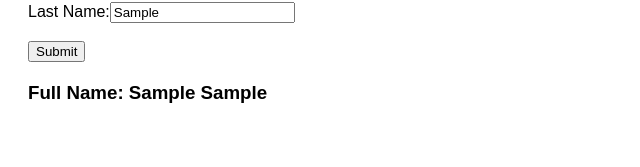
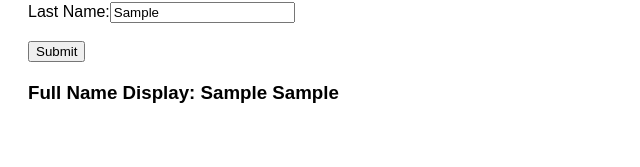
Before and after one commit to Mario-World/Frontend-Labs, a React (Vite) app: page / in a window 1280 px wide. Both pictures are taken after typing "Sample", "Sample" into the empty fields and a click on the button "Submit". Shown: the part 133-300 px from the top of the page, without its empty margins (0-640 px from the left). Built offline with nearby package versions, Linux system fonts and the light colour scheme.

Commit message:
updated nameForm

```diff
--- a/src/NameForm.jsx
+++ b/src/NameForm.jsx
@@ -45,7 +45,7 @@ function NameForm() {
       {/* Only render full name when both fields have values */}
       {fullName && (
         <h3 style={{ marginTop: "20px" }}>
-          Full Name: {fullName}
+          Full Name Display: {fullName}
         </h3>
       )}
     </div>
```
